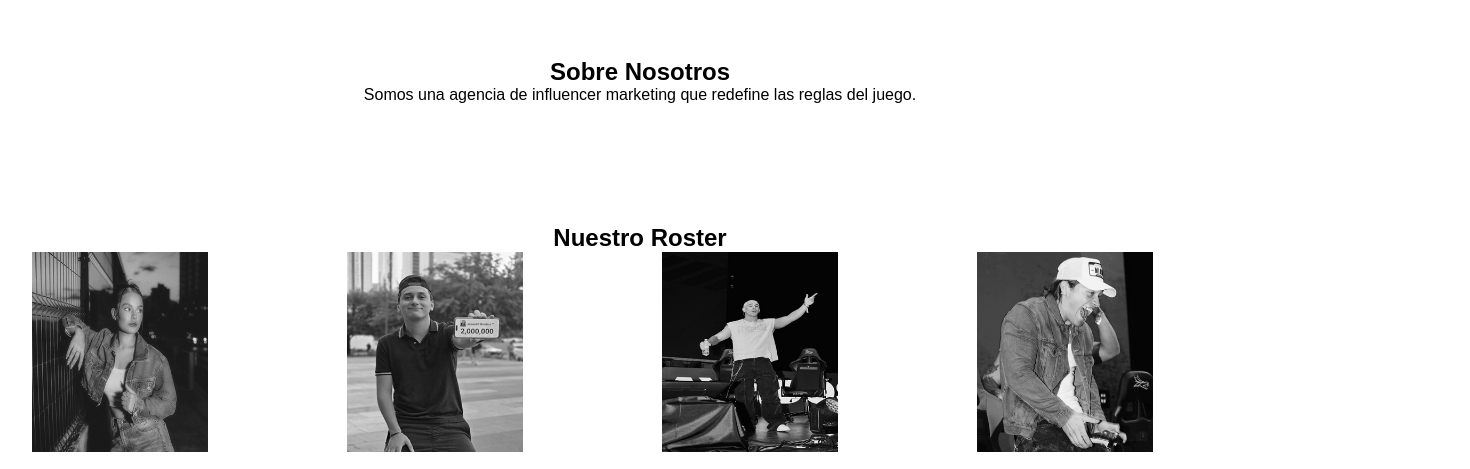
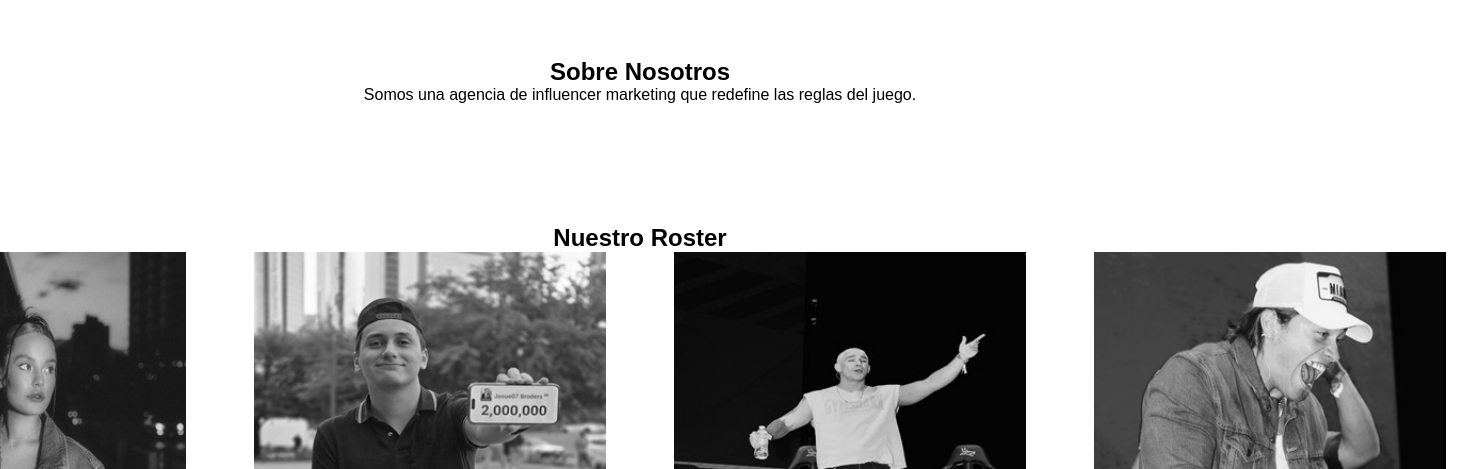
Before and after one commit to Darmi87/Disrupted, a plain HTML site: page index.html in a window 1280 px wide. Shown: the part 802-1271 px from the top of the page, 1470 px wide, since content can reach past the window. Drawn offline with Linux system fonts and the light colour scheme.

Commit message:
Update styles.css

```diff
--- a/styles.css
+++ b/styles.css
@@ -51,8 +51,8 @@ section {
 
 /* Formato cuadrado para cada influencer */
 .influencer {
-    width: 200px;  /* Define un tamaño uniforme para todos */
-    height: 200px; /* Hace que todos sean cuadrados */
+    width: 400px;  /* Define un tamaño uniforme para todos */
+    height: 400px; /* Hace que todos sean cuadrados */
     background: #fff; /* Fondo opcional */
     display: flex;
     align-items: center;
```
